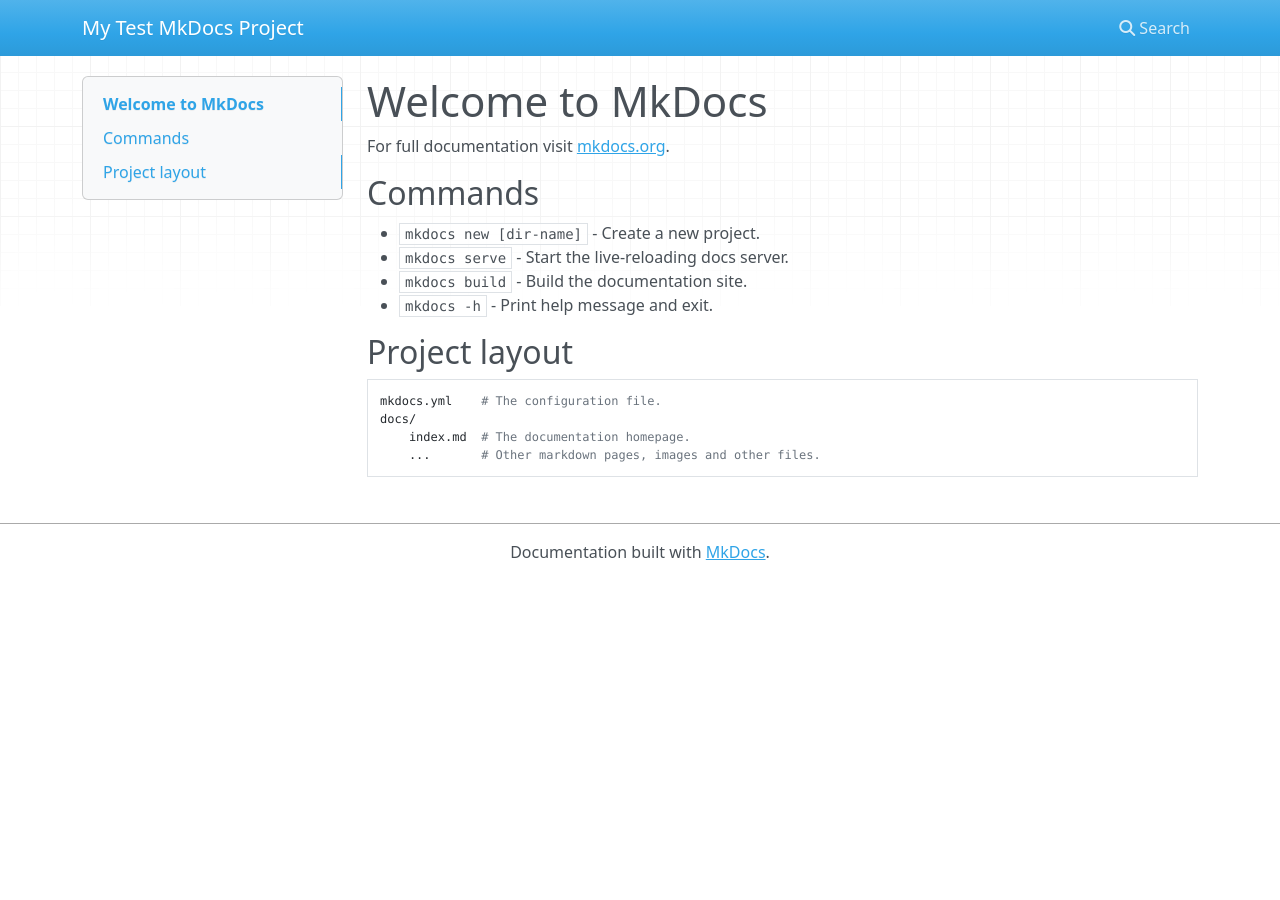
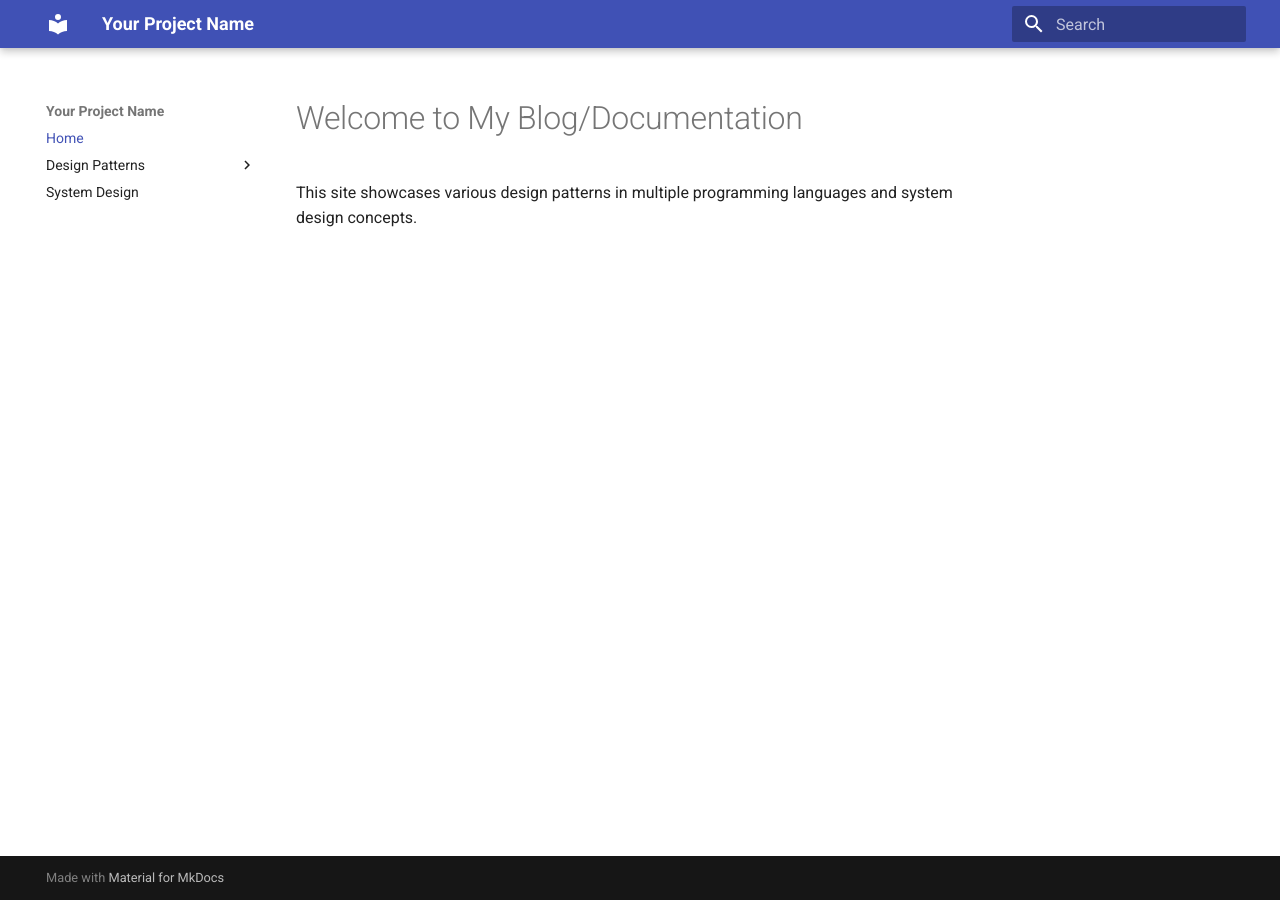
Before and after one commit to Johnkhk/TechKnowledgeHub, an MkDocs documentation site: the page built from docs/index.md, in a window 1280 px wide. Built offline with MkDocs 1.6.1 and Material for MkDocs 9.7.7, drawn with Linux system fonts in a browser that asks for light colours; nearby versions of some CDN libraries.

Commit message:
singleton in progress

```diff
--- a/docs/index.md
+++ b/docs/index.md
@@ -1,17 +1,3 @@
-# Welcome to MkDocs
+# Welcome to My Blog/Documentation
 
-For full documentation visit [mkdocs.org](https://www.mkdocs.org).
-
-## Commands
-
-* `mkdocs new [dir-name]` - Create a new project.
-* `mkdocs serve` - Start the live-reloading docs server.
-* `mkdocs build` - Build the documentation site.
-* `mkdocs -h` - Print help message and exit.
-
-## Project layout
-
-    mkdocs.yml    # The configuration file.
-    docs/
-        index.md  # The documentation homepage.
-        ...       # Other markdown pages, images and other files.
+This site showcases various design patterns in multiple programming languages and system design concepts.
--- a/mkdocs.yml
+++ b/mkdocs.yml
@@ -1,5 +1,39 @@
-site_name: My Test MkDocs Project
+site_name: "Your Project Name"
+theme:
+  name: "material"
+
+markdown_extensions:
+  - admonition
+  - codehilite
+  - toc:
+      permalink: true
+  - pymdownx.superfences:
+      custom_fences:
+        - name: mermaid
+          class: mermaid
+          format: !!python/name:mermaid2.fence_mermaid_custom
+  - pymdownx.tabbed:
+      alternate_style: true
+  - pymdownx.snippets:
+      # base_path: $relative
+      base_path: !relative $config_dir  # Relative to the root directory with mkdocs.yml
+
+
 nav:
   - Home: index.md
-theme:
-  name: mkdocs
+  - Design Patterns:
+      - Creational:
+          - Overview: design-patterns/creational/index.md
+          - Singleton: design-patterns/creational/singleton.md
+      - Structural:
+          - Overview: design-patterns/structural/index.md
+          # Add other structural pattern links here
+      - Behavioral:
+          - Overview: design-patterns/behavioral/index.md
+          # Add other behavioral pattern links here
+  - System Design: system-design/index.md
+
+plugins:
+  - search
+  - mermaid2:
+      javascript: https://unpkg.com/mermaid@10.4.0/dist/mermaid.esm.min.mjs
--- a/requirements.txt
+++ b/requirements.txt
@@ -1,11 +1,14 @@
 Babel==2.15.0
+beautifulsoup4==4.12.3
 certifi==2024.6.2
 charset-normalizer==3.3.2
 click==8.1.7
 colorama==0.4.6
+EditorConfig==0.12.4
 ghp-import==2.1.0
 idna==3.7
 Jinja2==3.1.4
+jsbeautifier==1.15.1
 Markdown==3.6
 MarkupSafe==2.1.5
 mergedeep==1.3.4
@@ -13,6 +16,7 @@
 mkdocs-get-deps==0.2.0
 mkdocs-material==9.5.26
 mkdocs-material-extensions==1.3.1
+mkdocs-mermaid2-plugin==1.1.1
 packaging==24.0
 paginate==0.5.6
 pathspec==0.12.1
@@ -25,5 +29,6 @@
 regex==2024.5.15
 requests==2.32.3
 six==1.16.0
+soupsieve==2.5
 urllib3==2.2.1
 watchdog==4.0.1
```
Also changed, not shown: docs/design-patterns/creational/index.md (added, +10 -0 lines), docs/design-patterns/creational/singleton.md (added, +80 -0 lines), docs/design-patterns/behavioral/index.md (added), docs/design-patterns/structural/index.md (added), docs/system-design/index.md (added), 5 other files.
